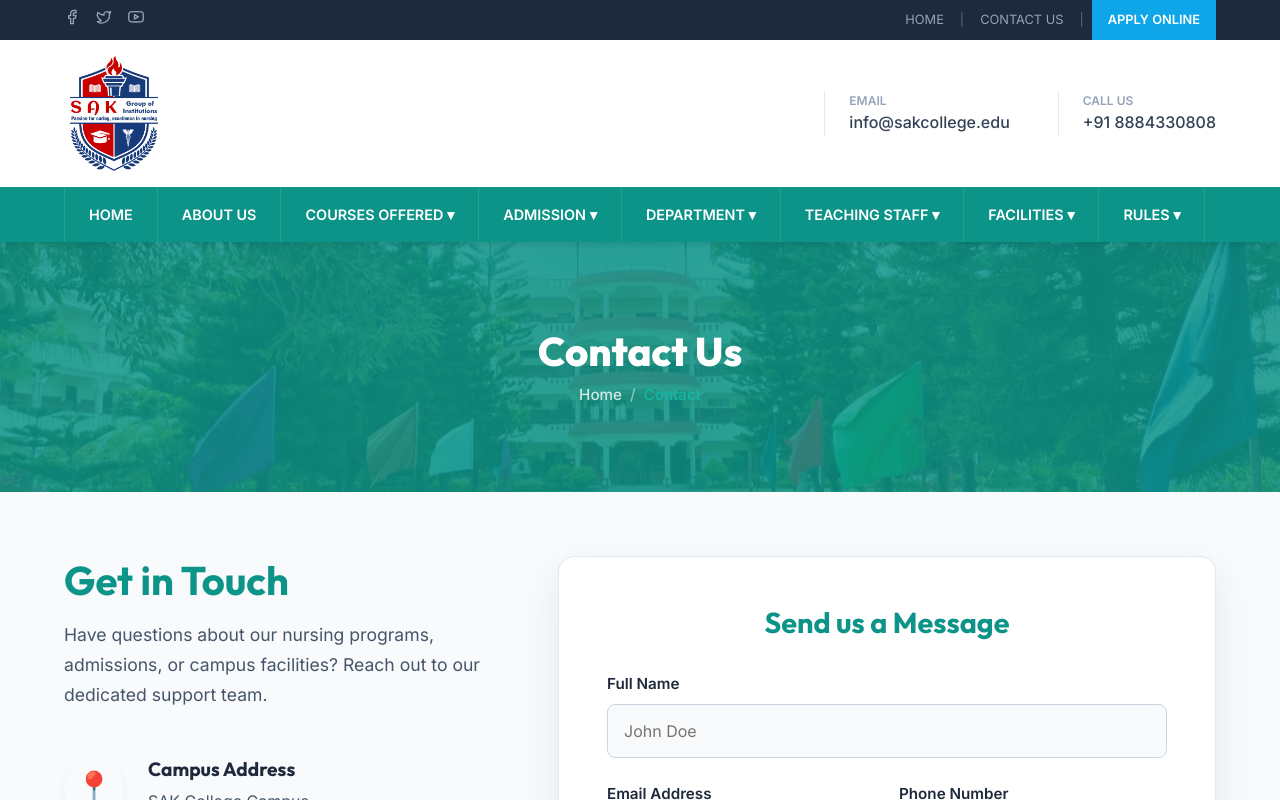
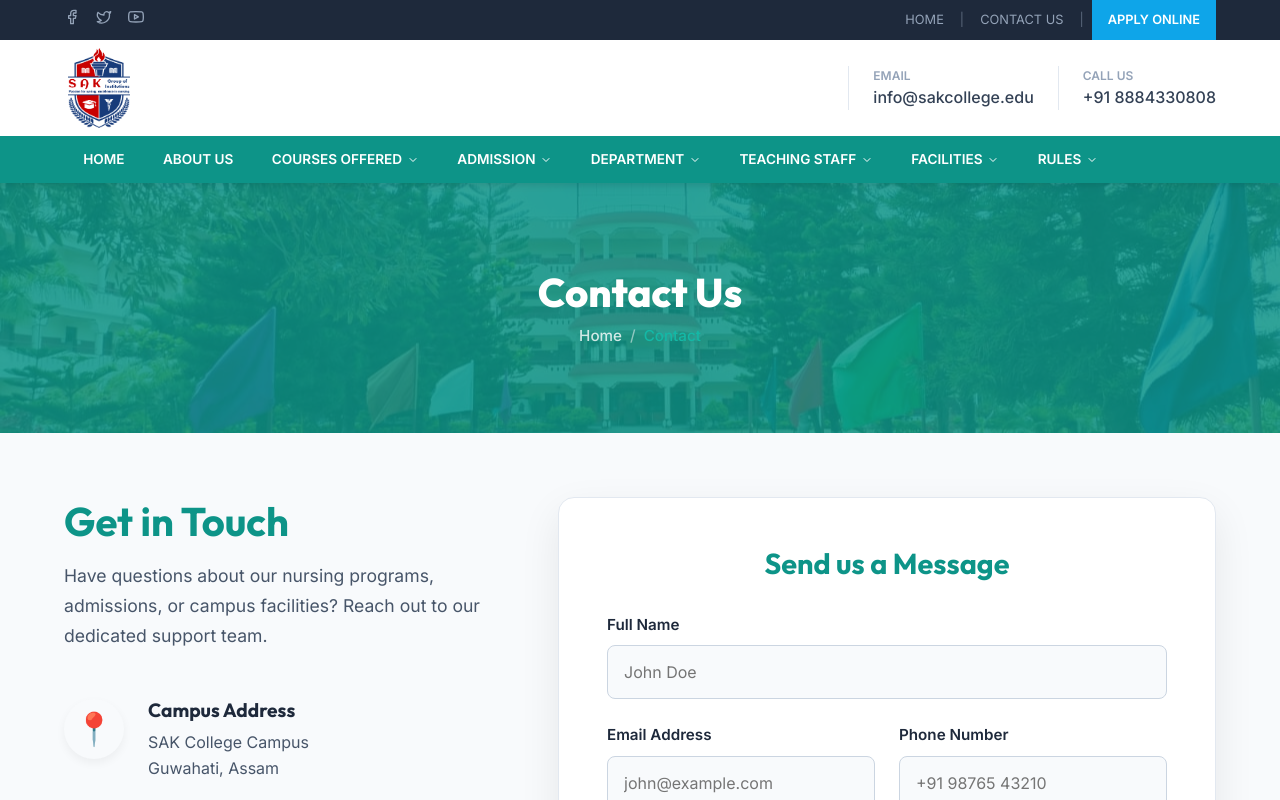
Before and after one commit to PISLIVE/SAK-Institute, a Next.js app in the folder frontend/: page /contact in a window 1280 px wide. Shown: the top 800 px of the page. Built offline with nearby package versions, Linux system fonts and the light colour scheme.

Commit message:
style: modernize and compact the navbar layout

```diff
--- a/frontend/src/components/Navbar.module.css
+++ b/frontend/src/components/Navbar.module.css
@@ -68,7 +68,7 @@
 /* Middle Header */
 .middleHeader {
   background-color: white;
-  padding: 1rem 0;
+  padding: 0.5rem 0;
 }
 
 .middleContainer {
@@ -108,7 +108,7 @@
 
 .contactInfo {
   display: flex;
-  gap: 3rem;
+  gap: 1.5rem;
 }
 
 .infoBlock {
@@ -156,24 +156,16 @@
 .navLinks a {
   display: block;
   color: white;
-  padding: 1rem 1.5rem;
-  font-size: 0.9rem;
+  padding: 0.8rem 1.2rem;
+  font-size: 0.85rem;
   font-weight: 600;
-  border-right: 1px solid rgba(255,255,255,0.1);
-  transition: background-color 0.2s;
-}
-
-.navLinks li:first-child a {
-  border-left: 1px solid rgba(255,255,255,0.1);
-}
-
-.navLinks a:hover {
-  transition: color 0.2s ease, opacity 0.2s ease;
+  transition: background-color 0.2s, color 0.2s ease, opacity 0.2s ease;
 }
 
 .navLinks a:hover,
 .dropdownTrigger:hover {
   opacity: 0.8;
+  background-color: rgba(255, 255, 255, 0.05);
 }
 
 /* Dropdown Styles */
@@ -184,15 +176,20 @@
 }
 
 .dropdownTrigger {
-  display: block;
+  display: flex;
+  align-items: center;
+  gap: 0.3rem;
   cursor: pointer;
   color: white;
   text-decoration: none;
   font-weight: 600;
-  font-size: 0.9rem;
-  padding: 1rem 1.5rem;
-  border-right: 1px solid rgba(255,255,255,0.1);
+  font-size: 0.85rem;
+  padding: 0.8rem 1.2rem;
   transition: opacity 0.2s ease, background-color 0.2s;
+}
+
+.chevron {
+  margin-top: 1px;
 }
 
 .dropdownMenu {
--- a/frontend/src/components/Navbar.tsx
+++ b/frontend/src/components/Navbar.tsx
@@ -36,8 +36,8 @@ export default function Navbar() {
             <Image
               src="/sak-logo.png"
               alt="SAK Group of Institutions Logo"
-              width={100}
-              height={115}
+              width={70}
+              height={80}
               className={styles.logoImg}
               style={{ objectFit: 'contain' }}
             />
@@ -64,7 +64,10 @@ export default function Navbar() {
             <li><Link href="/about">ABOUT US</Link></li>
             {/* Dropdown Menu for Courses */}
             <li className={styles.dropdown}>
-              <span className={styles.dropdownTrigger}>COURSES OFFERED ▾</span>
+              <span className={styles.dropdownTrigger}>
+                COURSES OFFERED
+                <svg width="12" height="12" viewBox="0 0 24 24" fill="none" stroke="currentColor" strokeWidth="2" strokeLinecap="round" strokeLinejoin="round" className={styles.chevron}><polyline points="6 9 12 15 18 9"></polyline></svg>
+              </span>
               <ul className={styles.dropdownMenu}>
                 <li><Link href="/courses/gnm">GNM (General Nursing)</Link></li>
                 <li><Link href="/courses/bsc">B.Sc. Nursing</Link></li>
@@ -75,7 +78,10 @@ export default function Navbar() {
 
             {/* Dropdown Menu for Admission */}
             <li className={styles.dropdown}>
-              <span className={styles.dropdownTrigger}>ADMISSION ▾</span>
+              <span className={styles.dropdownTrigger}>
+                ADMISSION
+                <svg width="12" height="12" viewBox="0 0 24 24" fill="none" stroke="currentColor" strokeWidth="2" strokeLinecap="round" strokeLinejoin="round" className={styles.chevron}><polyline points="6 9 12 15 18 9"></polyline></svg>
+              </span>
               <ul className={styles.dropdownMenu}>
                 <li><Link href="/admission/procedure">Admission Procedure</Link></li>
                 <li><Link href="/admission/merit-list">Merit List for Admission</Link></li>
@@ -88,7 +94,10 @@ export default function Navbar() {
 
             {/* Dropdown Menu for Department */}
             <li className={styles.dropdown}>
-              <span className={styles.dropdownTrigger}>DEPARTMENT ▾</span>
+              <span className={styles.dropdownTrigger}>
+                DEPARTMENT
+                <svg width="12" height="12" viewBox="0 0 24 24" fill="none" stroke="currentColor" strokeWidth="2" strokeLinecap="round" strokeLinejoin="round" className={styles.chevron}><polyline points="6 9 12 15 18 9"></polyline></svg>
+              </span>
               <ul className={styles.dropdownMenu}>
                 <li><Link href="/department/medical-surgical">Medical Surgical Nursing</Link></li>
                 <li><Link href="/department/community-health">Community Health Nursing</Link></li>
@@ -99,7 +108,10 @@ export default function Navbar() {
             </li>
             {/* Dropdown Menu for Teaching Staff */}
             <li className={styles.dropdown}>
-              <span className={styles.dropdownTrigger}>TEACHING STAFF ▾</span>
+              <span className={styles.dropdownTrigger}>
+                TEACHING STAFF
+                <svg width="12" height="12" viewBox="0 0 24 24" fill="none" stroke="currentColor" strokeWidth="2" strokeLinecap="round" strokeLinejoin="round" className={styles.chevron}><polyline points="6 9 12 15 18 9"></polyline></svg>
+              </span>
               <ul className={styles.dropdownMenu}>
                 <li><Link href="/staff/principal">Principal's Profile</Link></li>
                 <li><Link href="/staff/faculty">Core Faculty</Link></li>
@@ -109,7 +121,10 @@ export default function Navbar() {
             </li>
             {/* Dropdown Menu for Facilities */}
             <li className={styles.dropdown}>
-              <span className={styles.dropdownTrigger}>FACILITIES ▾</span>
+              <span className={styles.dropdownTrigger}>
+                FACILITIES
+                <svg width="12" height="12" viewBox="0 0 24 24" fill="none" stroke="currentColor" strokeWidth="2" strokeLinecap="round" strokeLinejoin="round" className={styles.chevron}><polyline points="6 9 12 15 18 9"></polyline></svg>
+              </span>
               <ul className={styles.dropdownMenu}>
                 <li><Link href="/facilities/library">Library</Link></li>
                 <li><Link href="/facilities/laboratories">Laboratories</Link></li>
@@ -121,7 +136,10 @@ export default function Navbar() {
 
             {/* Dropdown Menu for Rules */}
             <li className={styles.dropdown}>
-              <span className={styles.dropdownTrigger}>RULES ▾</span>
+              <span className={styles.dropdownTrigger}>
+                RULES
+                <svg width="12" height="12" viewBox="0 0 24 24" fill="none" stroke="currentColor" strokeWidth="2" strokeLinecap="round" strokeLinejoin="round" className={styles.chevron}><polyline points="6 9 12 15 18 9"></polyline></svg>
+              </span>
               <ul className={styles.dropdownMenu}>
                 <li><Link href="/rules/code-of-conduct">Code of Conduct</Link></li>
                 <li><Link href="/rules/anti-ragging">Anti-Ragging Policy</Link></li>
```
